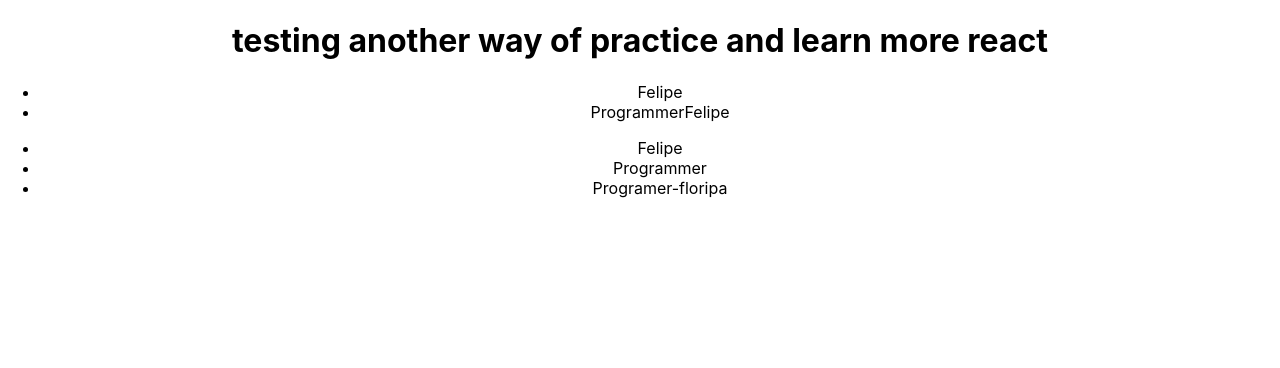
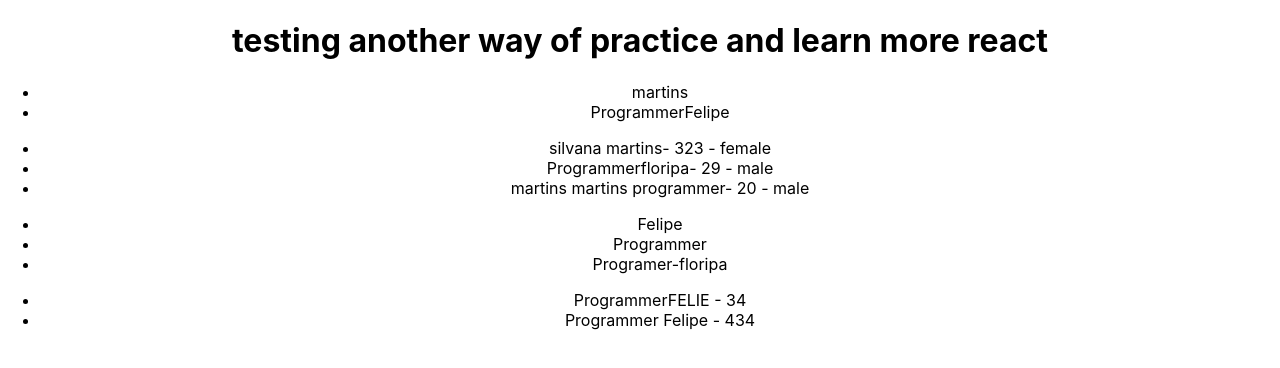
Before and after one commit to felipe-programador-18/remember-little-bit-react, a React (Create React App) app in the folder practice-react/: page / in a window 1280 px wide. Shown: the top 368 px of the page. Built offline with nearby package versions, Linux system fonts and the light colour scheme.

Commit message:
c4-adding new practice

```diff
--- a/practice-react/src/App.js
+++ b/practice-react/src/App.js
@@ -1,15 +1,16 @@
 import React,{useState} from 'react'
 
 import './App.css';
+import CreateObject from './Keys';
 
-const Employees = ['Felipe', 'ProgrammerFelipe']
+const Employees = ['martins','ProgrammerFelipe']
 
 const AddingFunction = () => {
-
+ console.log(Employees)
     return(<>
       <ul>
-        {Employees.map((create) => (
-          <li>{create}</li>
+        { Employees.map((create, index) => (
+          <li key={index} >{create}</li>
         )
         )}
       </ul>
@@ -20,14 +21,26 @@ const AddingFunction = () => {
 function App() {
   const [list]= useState(['Felipe','Programmer','Programer-floripa'])
 
+  //create example real if went date about database ?
+  const [users] =  useState([{id:3232323, name:'ProgrammerFELIE', age:34},
+   {id:34324, name:'Programmer Felipe', age:434}
+  ])
+
+
   return (
     <div className="App">
       <h1>testing another way of practice and learn more react</h1>
-        <AddingFunction/>
+        <AddingFunction />
+        <CreateObject/>
       <ul>
         {list.map((iten) => (<li key={iten} > {iten}  </li>))}
       </ul>
 
+       <ul>
+        {users.map((user) => (
+           <li key={user.id}> {user.name} - {user.age} </li>
+          ) )}
+       </ul>
     </div>
   );
 }
```
